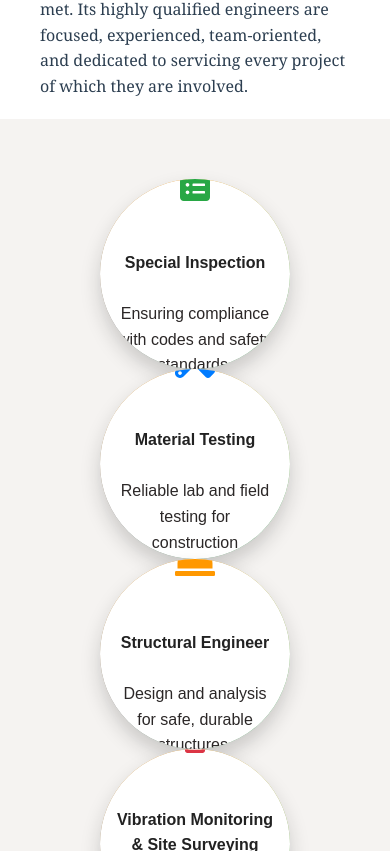
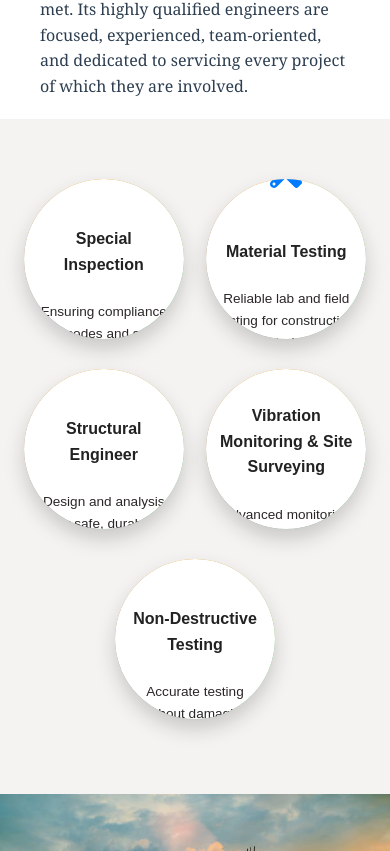
Before and after one commit to ChahinezBENF/AABuilding-front, a React (Vite) app: page /services in a window 390 px wide. Shown: the part 853-1704 px from the top of the page. Built offline with nearby package versions, Linux system fonts and the light colour scheme.

Commit message:
37 rd commit

```diff
--- a/src/styles/pages.css
+++ b/src/styles/pages.css
@@ -539,7 +539,7 @@ font-size: 3rem;
     flex-direction: row;
     flex-wrap: wrap;
     justify-content: center; /* center logos */
-    gap: 20px;               /* smaller, fixed gap */
+    gap: 25px;               /* smaller, fixed gap */
   }
 
   .affiliations img {
@@ -552,6 +552,35 @@ font-size: 3rem;
   }
 
   .inspection-image img{
-    height: 300px;
+    height: 350px;
+  }
+
+  .services-grid {
+    justify-content: center;
+    gap: 15px; /* smaller gap between cards */
+  }
+
+  .service-card {
+    width: 140px;       /* smaller diameter */
+    height: 140px;      /* smaller diameter */
+    padding: 10px;      /* reduce padding */
+    margin-bottom: 15px;
+  }
+
+  .service-card .icon {
+    font-size: 2rem;    /* smaller icon */
+    margin-bottom: 20px;
+  }
+
+  .service-card h3 {
+    font-size: 1rem;    /* adjust title */
+  }
+
+  .service-card p {
+    font-size: 0.85rem; /* adjust text */
+  }
+
+  .service-card::before {
+    inset: -6px;         /* smaller spinning border */
   }
 }
```
